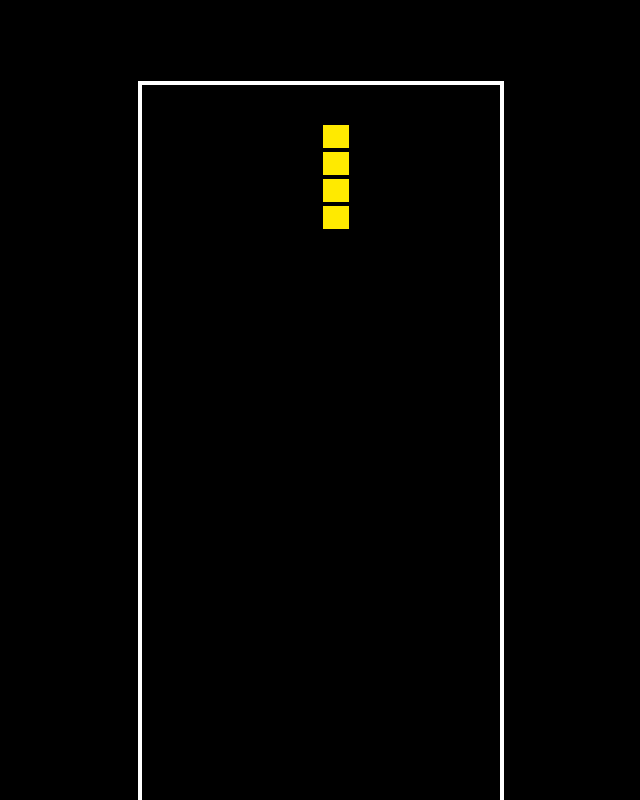
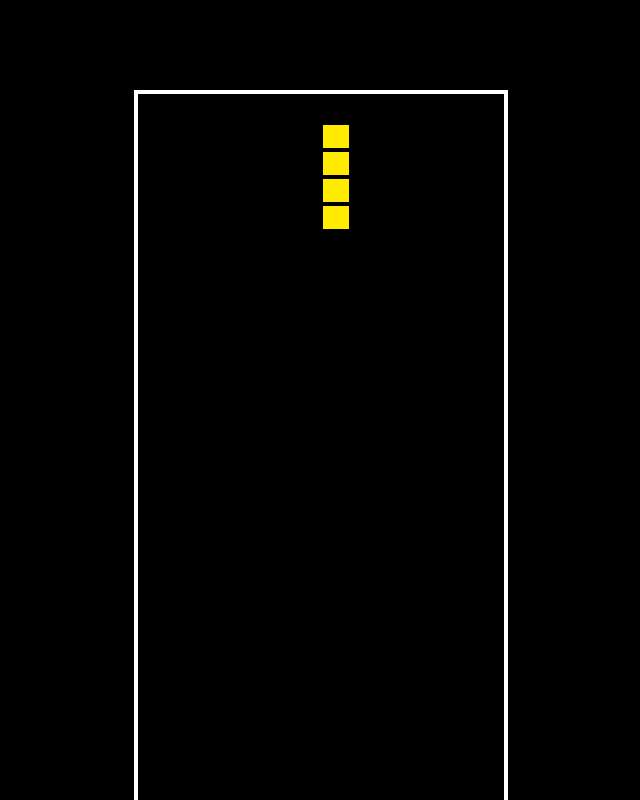
Before and after one commit to kyuhee06/tetriswatch, a plain HTML site: page index.html in a window 1280 px wide. Shown: the top 800 px of the page, without its empty margins (219-859 px from the left). Drawn offline with Linux system fonts and the light colour scheme.

Commit message:
Update index.html

```diff
--- a/index.html
+++ b/index.html
@@ -2,7 +2,7 @@
 <html lang="ko">
 <head>
     <meta charset="UTF-8">
-    <title>테트리스 중독자의 시계 ⏰ (Tetris Clock) - Bottom Alignment Fixed</title>
+    <title>테트리스 중독자의 시계 ⏰ (Tetris Clock) - Final Layout Fixed</title>
     <style>
         :root {
             --bg-color: #000000;
@@ -24,14 +24,14 @@
             cursor: none; /* 마우스 커서 안 보이게 설정 */
         }
 
-        /* 게임 화면 크기 (366px * 1759px) 및 중앙 정렬 유지 */
+        /* 🎯 요구사항 반영: 가로 366px, 세로 1732px & 테두리는 바깥쪽(content-box)으로 설정 */
         #game-container {
             position: relative;
             width: 366px;
-            height: 1759px;
+            height: 1732px;
             border: 4px solid var(--border-color);
             background: var(--grid-color);
-            box-sizing: border-box;
+            box-sizing: content-box; /* 테두리가 바깥쪽으로 그려지도록 수정 */
             overflow: hidden;
             transition: transform 0.1s ease-out;
 
@@ -153,7 +153,6 @@
                         ctx.fillStyle = board[r][c];
                     }
 
-                    // 🎯 맨 하단 흰 선 위로 정확히 2px 여백이 남도록 드로잉 오프셋 배치
                     ctx.fillRect(c * BLOCK_SIZE_X, r * BLOCK_SIZE_Y, BLOCK_SIZE_X, BLOCK_SIZE_Y);
                     ctx.strokeStyle = '#000000';
                     ctx.lineWidth = 2;
```
